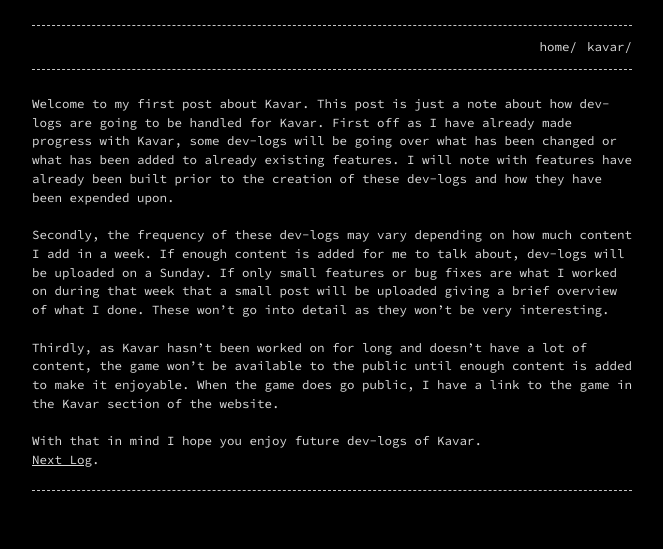
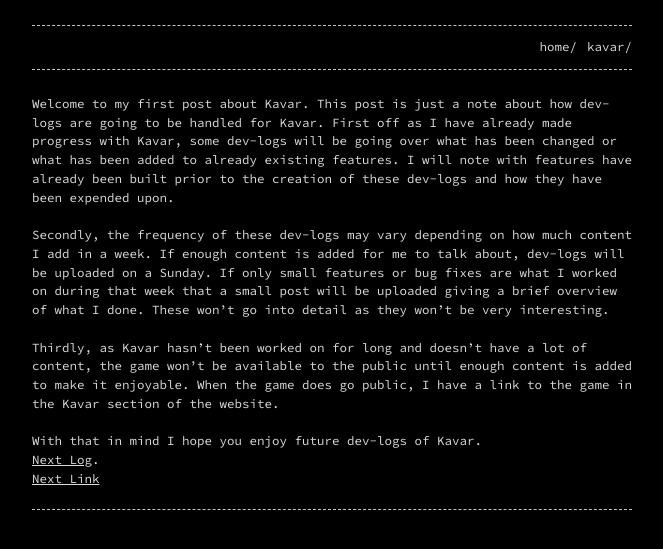
Before and after one commit to KyleS01/KyleS01.github.io, a Jekyll site: the page built from _posts/2020-6-10-Kavar Log 0.markdown, in a window 1280 px wide. Shown: the top 549 px of the page, without its empty margins (308-971 px from the left). Built offline with Jekyll 4.4.1, drawn with Linux system fonts in a browser that asks for light colours.

Commit message:
Update 2020-6-10-Kavar Log 0.markdown

```diff
--- a/_posts/2020-6-10-Kavar Log 0.markdown
+++ b/_posts/2020-6-10-Kavar Log 0.markdown
@@ -20,3 +20,4 @@ Thirdly, as Kavar hasn't been worked on for long and doesn't have a lot of conte
 With that in mind I hope you enjoy future dev-logs of Kavar.
 
 [Next Log](https://kyles01.github.io/kavar/2020/06/14/Kavar-Log-1.html).
+<a href="https://kyles01.github.io/kavar/2020/06/14/Kavar-Log-1.html">Next Link</a>
```
